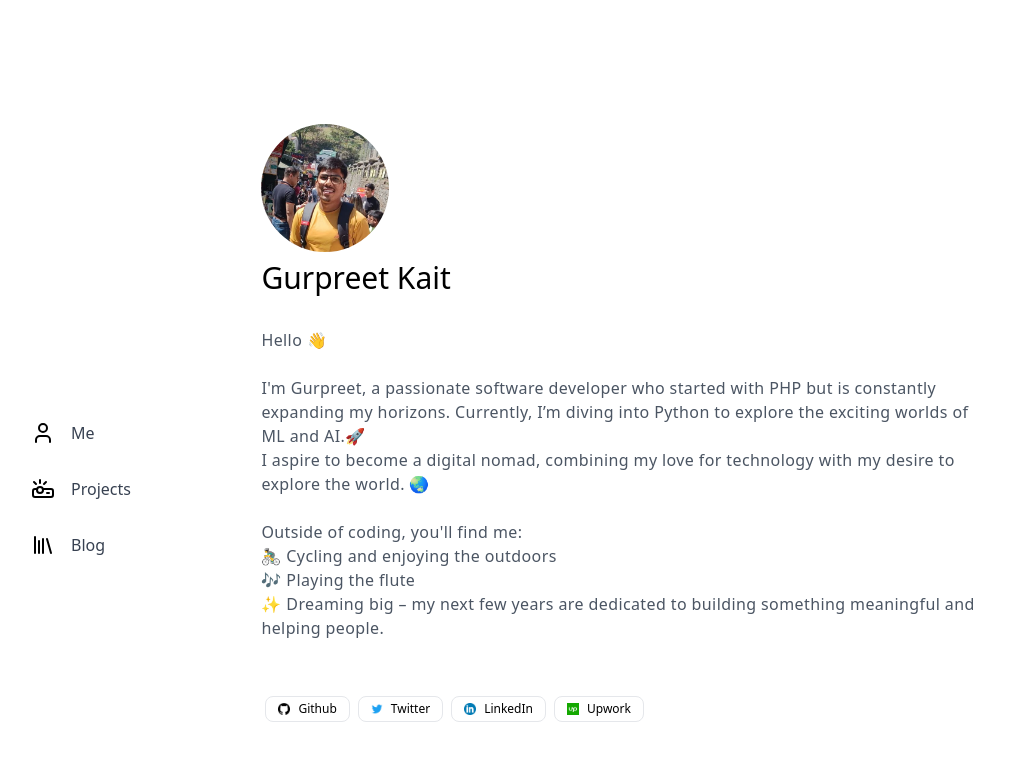
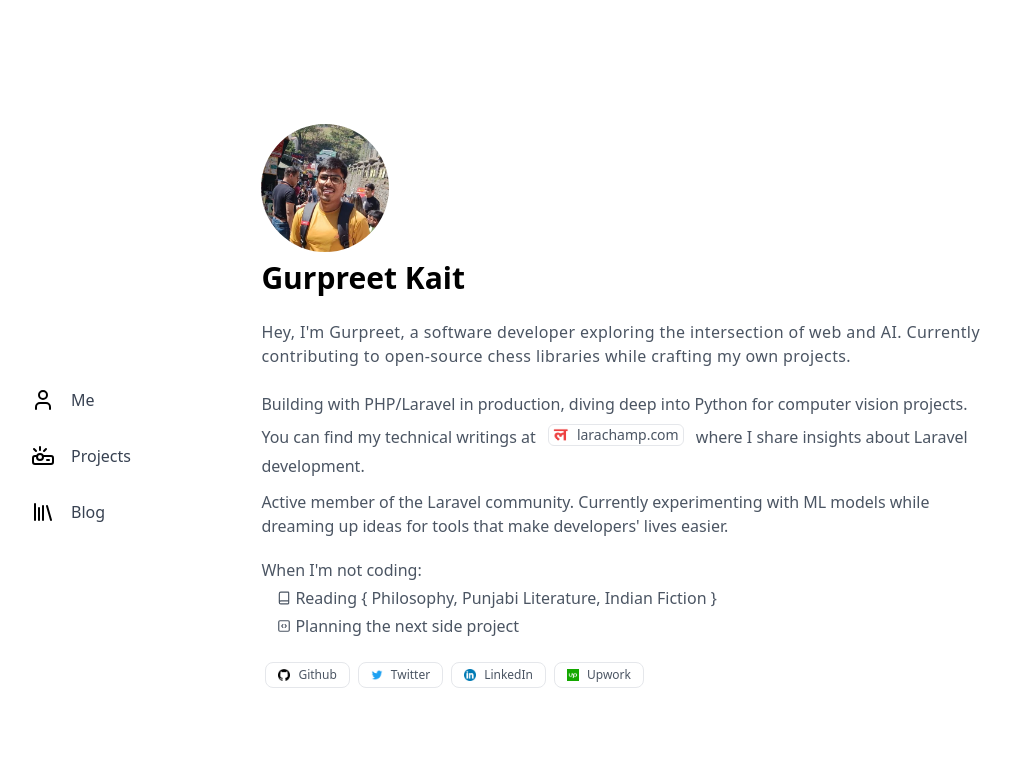
Before and after one commit to gurpreetkaits/gurpreetkait.in, a Vue app: page / in a window 1280 px wide. Shown: the top 760 px of the page, without its empty margins (125-1136 px from the left). Built offline with nearby package versions, Linux system fonts and the light colour scheme; a web font is replaced by a local one.

Commit message:
home component modified

```diff
--- /dev/null
+++ b/src/components/UrlBox.vue
@@ -0,0 +1,32 @@
+<script setup lang="ts">
+interface Link {
+    url: string
+    title: string
+    iconUrl: string
+    addClass: string|null
+}
+
+defineProps < {
+    links: Link[]
+} > ()
+</script>
+
+<template>
+    <div class="inline-flex flex-wrap gap-2">
+        <a v-for="item in links" :key="item.url" :href="item.url" target="_blank" rel="noopener noreferrer" class="group flex items-center gap-2 px-1
+             bg-gray-50/50 hover:bg-gray-100/50
+             border border-gray-200/50 hover:border-gray-300/50
+             rounded-md transition-all duration-200
+             text-gray-600 hover:text-gray-900" :class="item.addClass">
+            <img :src="item.iconUrl" :alt="item.title"
+                class="w-4 h-4 object-contain opacity-75 group-hover:opacity-100" />
+            <span class="text-sm font-medium whitespace-nowrap">
+                {{ item.title }}
+            </span>
+        </a>
+    </div>
+</template>
+
+<style scoped>
+/* Optional: Add custom styles if needed */
+</style>
--- a/src/views/HomeView.vue
+++ b/src/views/HomeView.vue
@@ -1,38 +1,71 @@
-<script setup>
+<script setup lang="ts">
 import SocialIcons from '@/components/SocialIcons.vue'
+import UrlBox from '@/components/UrlBox.vue'
+import LarachampImage from '@/assets/icons/larachamp.png'
+import { Book, SquareCode } from 'lucide-vue-next';
+
+const links = {
+  larachamp: [{
+    url: "https://larachamp.com",
+    title: 'larachamp.com',
+    iconUrl: LarachampImage,
+    addClass: 'm-2'
+  }]
+}
 </script>
 
 <template>
-  <div id="homeViewContainer" class="mb-32 flex flex-col items-start my-7 transition-shadow ease-in-out duration-300	">
+  <div id="homeViewContainer" class="mb-32 flex flex-col items-start my-7 transition-shadow ease-in-out duration-300">
     <div class="container mx-auto p-4">
-      <!--     Introduction     -->
+      <!-- Introduction -->
       <div class="max-w-32 pl-4 flex items-center">
         <div>
           <div class="grid grid-col-1 mb-2">
-            <img src="@/assets/gurpreetkait.jpeg" class="rounded-full w-32 h-32"/>
-          </div>
-          <div class="font-medium text-3xl	mb-3">
-            Gurpreet Kait
+            <img src="@/assets/gurpreetkait.jpeg" class="rounded-full w-32 h-32" />
           </div>
           <div>
-            <p class="tracking-wide text-gray-600 my-8">
-              Hello 👋
-              <br><br>
-              I'm Gurpreet, a passionate software developer who started with PHP but is constantly expanding my horizons. Currently, I’m diving into Python to explore the exciting worlds of ML and AI.🚀
-              <br>
-              I aspire to become a digital nomad, combining my love for technology with my desire to explore the world. 🌏
-              <br><br>
-              Outside of coding, you'll find me:
-              <br>🚴‍♂️ Cycling and enjoying the outdoors
-              <br>🎶 Playing the flute
-              <br>✨ Dreaming big – my next few years are dedicated to building something meaningful and helping people.
-              <br><br>
-            </p>
-            <SocialIcons></SocialIcons>
+            <div class="flex items-start space-x-8">
+              <div class="flex-1">
+                <h1 class="font-bold text-3xl mb-6">Gurpreet Kait</h1>
+
+                <div class="space-y-6 text-gray-600">
+                  <p class="tracking-wide">
+                    Hey, I'm Gurpreet, a software developer exploring the intersection of web and AI. Currently
+                    contributing to open-source chess libraries while crafting my own projects.
+                  </p>
+
+                  <div class="space-y-3">
+                    <p>
+                      Building with PHP/Laravel in production, diving deep into Python for computer vision projects. You
+                      can find my technical writings at
+                      <UrlBox :links="links.larachamp" /> where I share insights about
+                      Laravel development.
+                    </p>
+
+                    <p>
+                      Active member of the Laravel community. Currently
+                      experimenting with ML models while dreaming up ideas for tools that make developers' lives easier.
+                    </p>
+
+                    <div class="pt-2">
+                      <p>When I'm not coding:</p>
+                      <div class="pl-4 pt-1 space-y-1">
+                        <p class="flex gap-1">
+                          <Book width="14px"></Book> Reading { Philosophy, Punjabi Literature, Indian Fiction }
+                        </p>
+                        <p class="flex gap-1">
+                          <SquareCode width="14px"></SquareCode> Planning the next side project
+                        </p>
+                      </div>
+                    </div>
+                  </div>
+
+                  <SocialIcons />
+                </div>
+              </div>
+            </div>
           </div>
         </div>
-      </div>
-      <div class="mt-8m ml-3">
       </div>
     </div>
   </div>
```
Also changed, not shown: src/assets/icons/larachamp.png (added).
